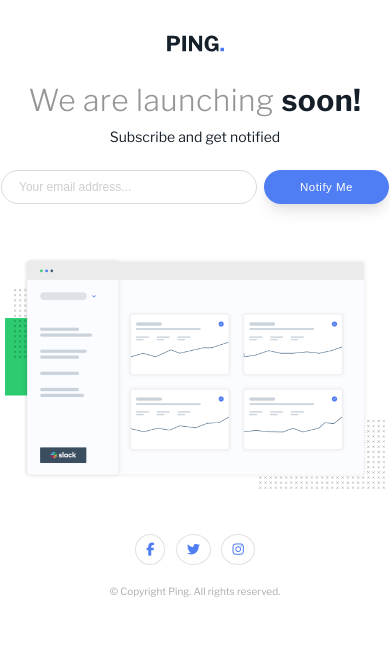
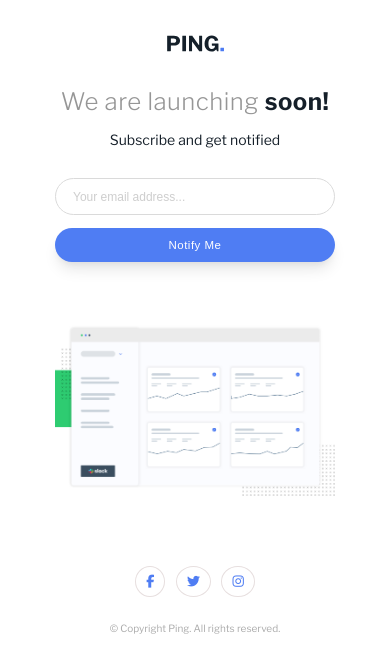
Before and after one commit to VasuBeachoo/ping-coming-soon-page, a plain HTML site: page index.html in a window 390 px wide. Drawn offline with nearby package versions, Linux system fonts and the light colour scheme.

Commit message:
Make layout responsive

```diff
--- a/css/styles.css
+++ b/css/styles.css
@@ -81,7 +81,7 @@ body {
 
 .email-input {
   width: 220px;
-  padding: 9px 17px;
+  padding: 9.5px 17px;
   font-size: 12px;
   border-radius: 20px;
   border: 1.4px solid hsl(0, 0%, 59%);
@@ -151,5 +151,68 @@ body {
   color: hsl(0, 0%, 59%);
   font-size: 10px;
   opacity: 0.8;
-  margin-top: 20px;
+  margin-top: 25px;
 }
+
+@media (max-width: 500px) {
+  .component {
+    width: 280px;
+    margin: 35px 0;
+  }
+
+  .logo {
+    margin-bottom: 35px;
+  }
+
+  .component-heading {
+    font-size: 24px;
+  }
+
+  .component-paragraph {
+    margin-top: 15px;
+    margin-bottom: 30px;
+  }
+
+  .email-form {
+    width: 100%;
+  }
+
+  .form-container {
+    flex-direction: column;
+    align-items: center;
+    width: 100%;
+    height: 110px;
+  }
+
+  .email-input-container {
+    width: 100%;
+  }
+
+  .email-input {
+    width: auto;
+    padding: 10.5px 17px;
+    margin-right: 0;
+  }
+
+  .error-msg-container {
+    width: 100%;
+  }
+
+  .error-msg {
+    width: max-content;
+    margin: 5px auto 10px;
+  }
+
+  .submit-input {
+    width: 100%;
+    margin-top: 13px;
+  }
+
+  .dashboard-img {
+    width: 280px;
+  }
+
+  .social-media-icons {
+    margin-top: 70px;
+  }
+}
```
